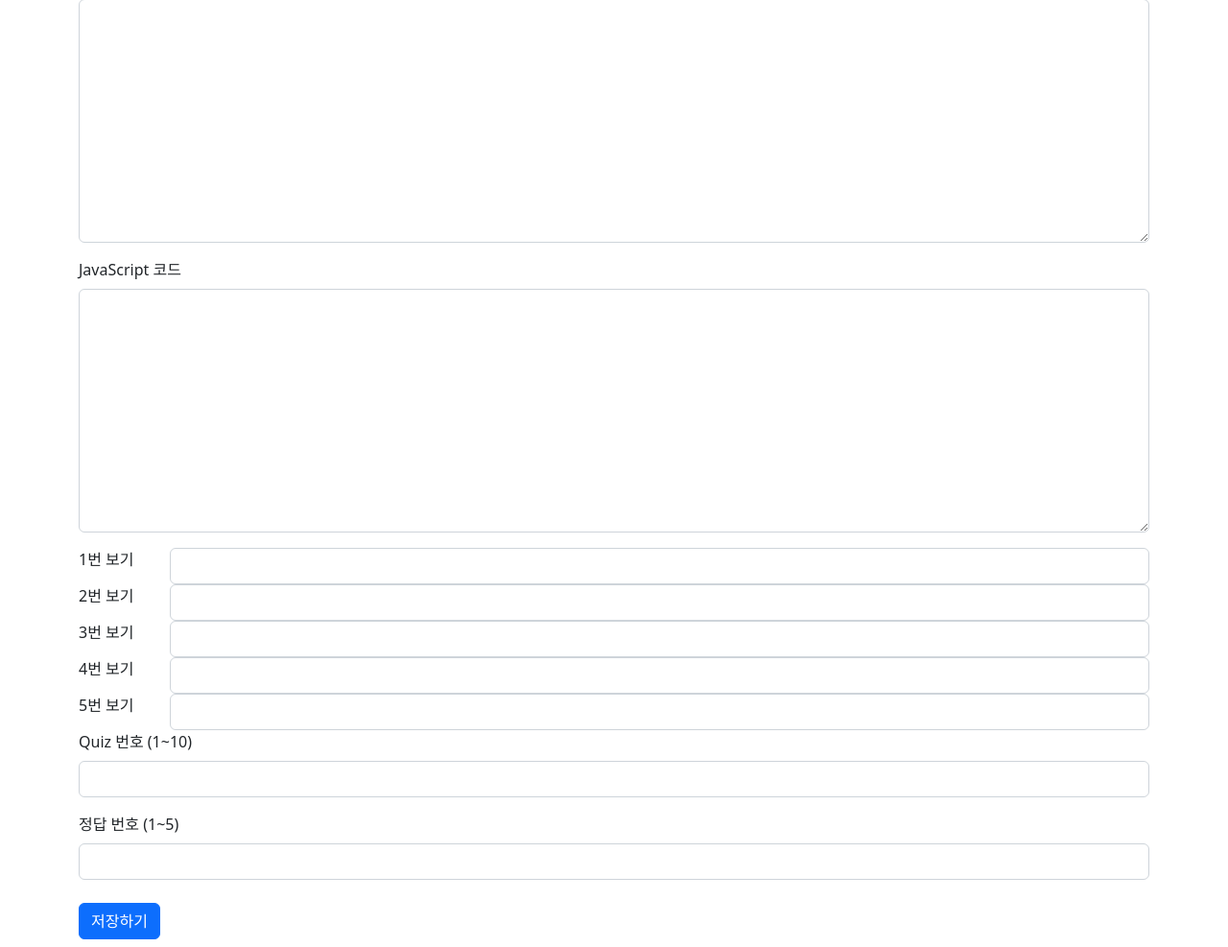
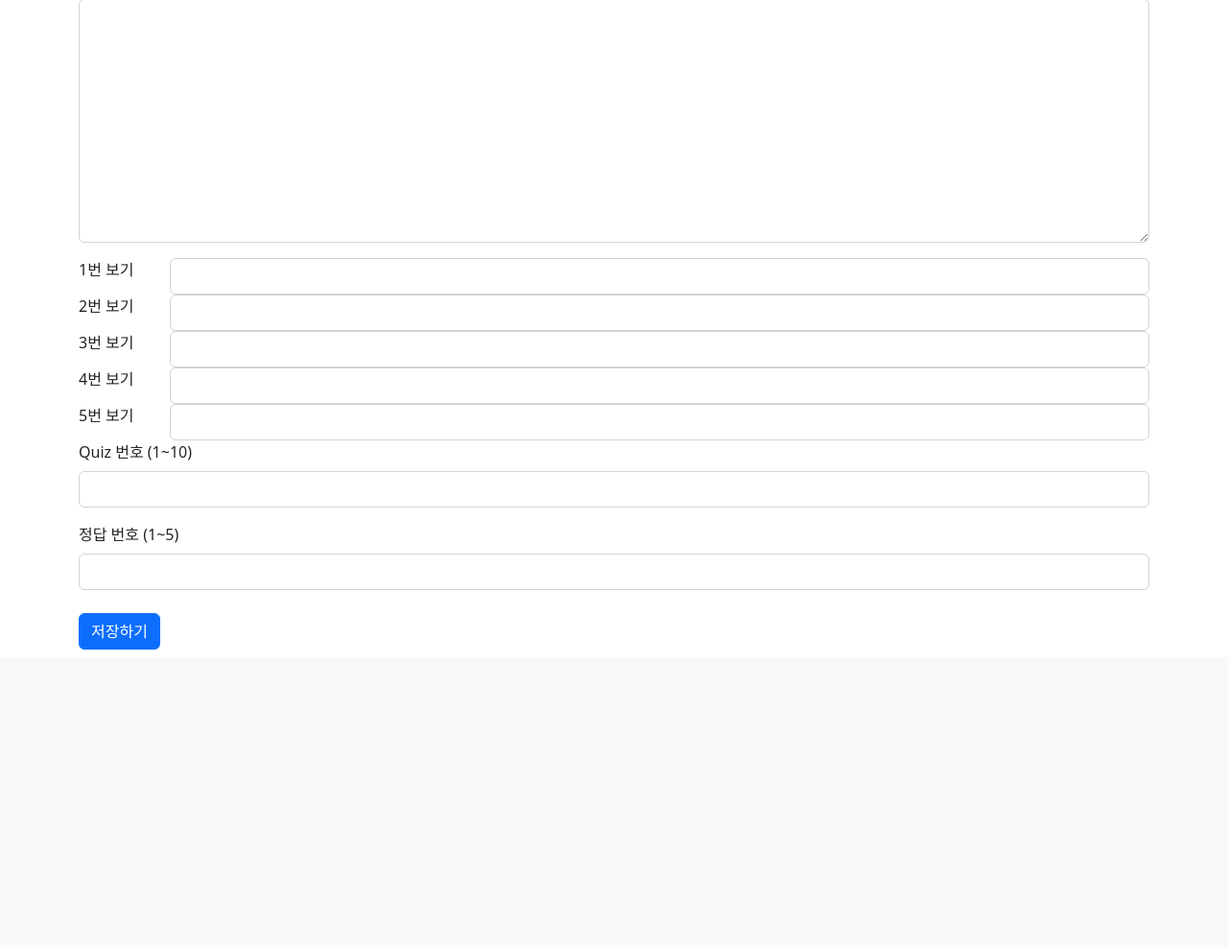
Before and after one commit to pjnw1236/QuizProject, a Spring Boot app: page /admin/quiz/form in a window 1280 px wide. Shown: the part 543-1530 px from the top of the page at 96% size. After the commit the page ends 1228 px from the top, so only its background shows below. Run offline with Spring Boot 4, Linux system fonts and the light colour scheme; the visitor is signed in with stand-in values (Sample User, id 1); some libraries are stand-ins or nearby versions.

Commit message:
refactore: 계획 변경으로 인한 javaScript 필드 관련된 것들 없애기

```diff
--- a/src/main/java/com/quiz/dto/QuizRequestDto.java
+++ b/src/main/java/com/quiz/dto/QuizRequestDto.java
@@ -19,8 +19,8 @@ public class QuizRequestDto {
     @Size(max = 2000, message = "Java 코드 입력은 2000자 이하여야 합니다.")
     private String javaContent;
     @NotEmpty(message = "JavaScript 코드 입력은 필수입니다.")
-    @Size(max = 2000, message = "JavaScript 코드 입력은 2000자 이하여야 합니다.")
-    private String javaScriptContent;
+//    @Size(max = 2000, message = "JavaScript 코드 입력은 2000자 이하여야 합니다.")
+//    private String javaScriptContent;
 
     @NotEmpty(message = "1번 보기는 필수입니다.")
     private String first;
--- a/src/main/java/com/quiz/dto/QuizResponseDto.java
+++ b/src/main/java/com/quiz/dto/QuizResponseDto.java
@@ -10,7 +10,7 @@ public class QuizResponseDto {
     private String title;
     private String pythonContent;
     private String javaContent;
-    private String javaScriptContent;
+//    private String javaScriptContent;
     private String first;
     private String second;
     private String third;
--- a/src/main/resources/templates/admin/admin_quiz_detail.html
+++ b/src/main/resources/templates/admin/admin_quiz_detail.html
@@ -57,8 +57,8 @@
   <pre><code th:text="${quizResponseDto.pythonContent}"></code></pre>
   <h4 class="mt-5">Java 코드</h4>
   <pre><code th:text="${quizResponseDto.javaContent}"></code></pre>
-  <h4 class="mt-5">JavaScript 코드</h4>
-  <pre><code th:text="${quizResponseDto.javaScriptContent}"></code></pre>
+<!--  <h4 class="mt-5">JavaScript 코드</h4>-->
+<!--  <pre><code th:text="${quizResponseDto.javaScriptContent}"></code></pre>-->
 
 <!--  <h4 class="mt-5">Java 코드</h4>-->
 <!--  <div class="card my-3">-->
--- a/src/main/resources/templates/admin/admin_quiz_form.html
+++ b/src/main/resources/templates/admin/admin_quiz_form.html
@@ -23,11 +23,11 @@
       <p th:if="${#fields.hasErrors('javaContent')}" th:errors="*{javaContent}" class="text-danger fw-bold"></p>
       <textarea th:field="*{javaContent}" class="form-control" rows="10"></textarea>
     </div>
-    <div class="mb-3">
-      <label for="javaScriptContent" class="form-label">JavaScript 코드</label>
-      <p th:if="${#fields.hasErrors('javaScriptContent')}" th:errors="*{javaScriptContent}" class="text-danger fw-bold"></p>
-      <textarea th:field="*{javaScriptContent}" class="form-control" rows="10"></textarea>
-    </div>
+<!--    <div class="mb-3">-->
+<!--      <label for="javaScriptContent" class="form-label">JavaScript 코드</label>-->
+<!--      <p th:if="${#fields.hasErrors('javaScriptContent')}" th:errors="*{javaScriptContent}" class="text-danger fw-bold"></p>-->
+<!--      <textarea th:field="*{javaScriptContent}" class="form-control" rows="10"></textarea>-->
+<!--    </div>-->
 
     <!-- 오지선다 -->
     <div class="row">
--- a/src/main/resources/templates/navbar.html
+++ b/src/main/resources/templates/navbar.html
@@ -29,8 +29,8 @@
             <li><a class="dropdown-item" href="/quiz/python">Python</a></li>
             <li><hr class="dropdown-divider"></li>
             <li><a class="dropdown-item" href="/quiz/java">Java</a></li>
-            <li><hr class="dropdown-divider"></li>
-            <li><a class="dropdown-item" href="/quiz/javascript">JavaScript</a></li>
+<!--            <li><hr class="dropdown-divider"></li>-->
+<!--            <li><a class="dropdown-item" href="/quiz/javascript">JavaScript</a></li>-->
           </ul>
         </li>
 
```
Also changed, not shown: src/main/java/com/quiz/entity/Quiz.java (+4 -4 lines).
